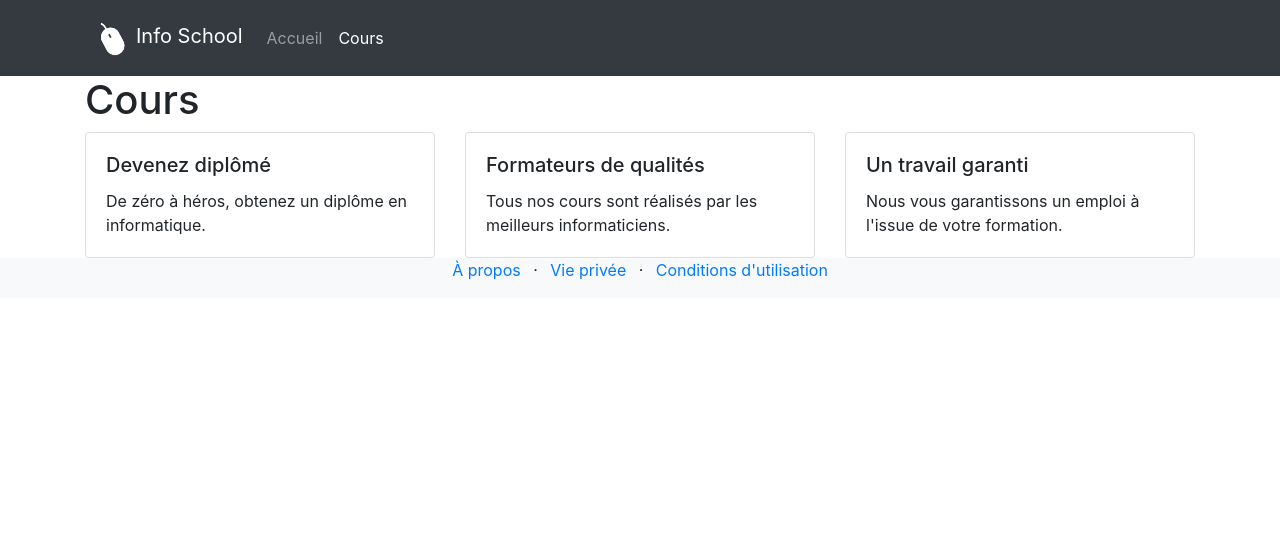
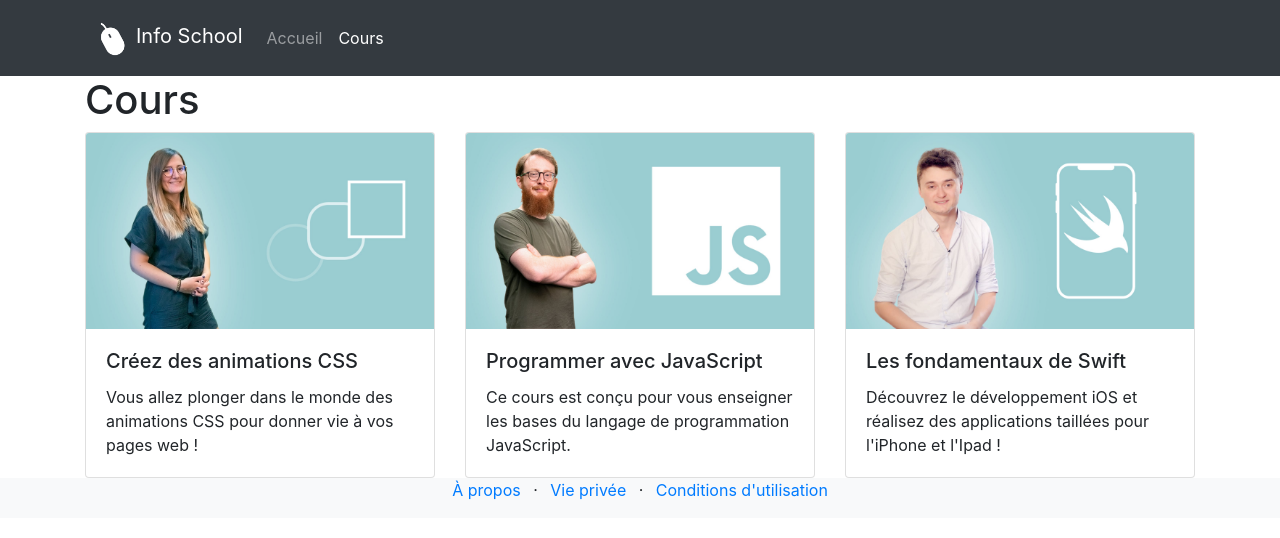
Before and after one commit to ThibaultG94/Info_School, a plain HTML site: page lessons.html in a window 1280 px wide. Drawn offline with nearby package versions, Linux system fonts and the light colour scheme.

Commit message:
img card

```diff
--- a/lessons.html
+++ b/lessons.html
@@ -50,25 +50,31 @@
         <div class="row">
             <div class="col-12 col-lg-4">
                 <div class="card">
+                    <img src="./img/cours/css.jpeg" alt="Animations CSS modernes" class="card-img-top">
                     <div class="card-body">
-                        <h5 class="card-title">Devenez diplômé</h5>
-                        <p class="card-text">De zéro à héros, obtenez un diplôme en informatique.</p>
+                        <h5 class="card-title">Créez des animations CSS</h5>
+                        <p class="card-text">Vous allez plonger dans le monde des animations CSS pour donner vie à vos
+                            pages web !</p>
                     </div>
                 </div>
             </div>
             <div class="col-12 col-lg-4">
                 <div class="card">
+                    <img src="./img/cours/js.jpeg" alt="Programmation JavaScript" class="card-img-top">
                     <div class="card-body">
-                        <h5 class="card-title">Formateurs de qualités</h5>
-                        <p class="card-text">Tous nos cours sont réalisés par les meilleurs informaticiens.</p>
+                        <h5 class="card-title">Programmer avec JavaScript</h5>
+                        <p class="card-text">Ce cours est conçu pour vous enseigner les bases du langage de
+                            programmation JavaScript.</p>
                     </div>
                 </div>
             </div>
             <div class="col-12 col-lg-4">
                 <div class="card">
+                    <img src="./img/cours/swift.jpeg" alt="Programmation Swift" class="card-img-top">
                     <div class="card-body">
-                        <h5 class="card-title">Un travail garanti</h5>
-                        <p class="card-text">Nous vous garantissons un emploi à l'issue de votre formation.</p>
+                        <h5 class="card-title">Les fondamentaux de Swift</h5>
+                        <p class="card-text">Découvrez le développement iOS et réalisez des applications taillées pour
+                            l'iPhone et l'Ipad !</p>
                     </div>
                 </div>
             </div>
```
Also changed, not shown: index.html (+3 -0 lines), img/cours/css.jpeg (added), img/cours/js.jpeg (added), img/cours/swift.jpeg (added), img/home/certificate.png (added), img/home/instruction.png (added), img/home/job.png (added).
